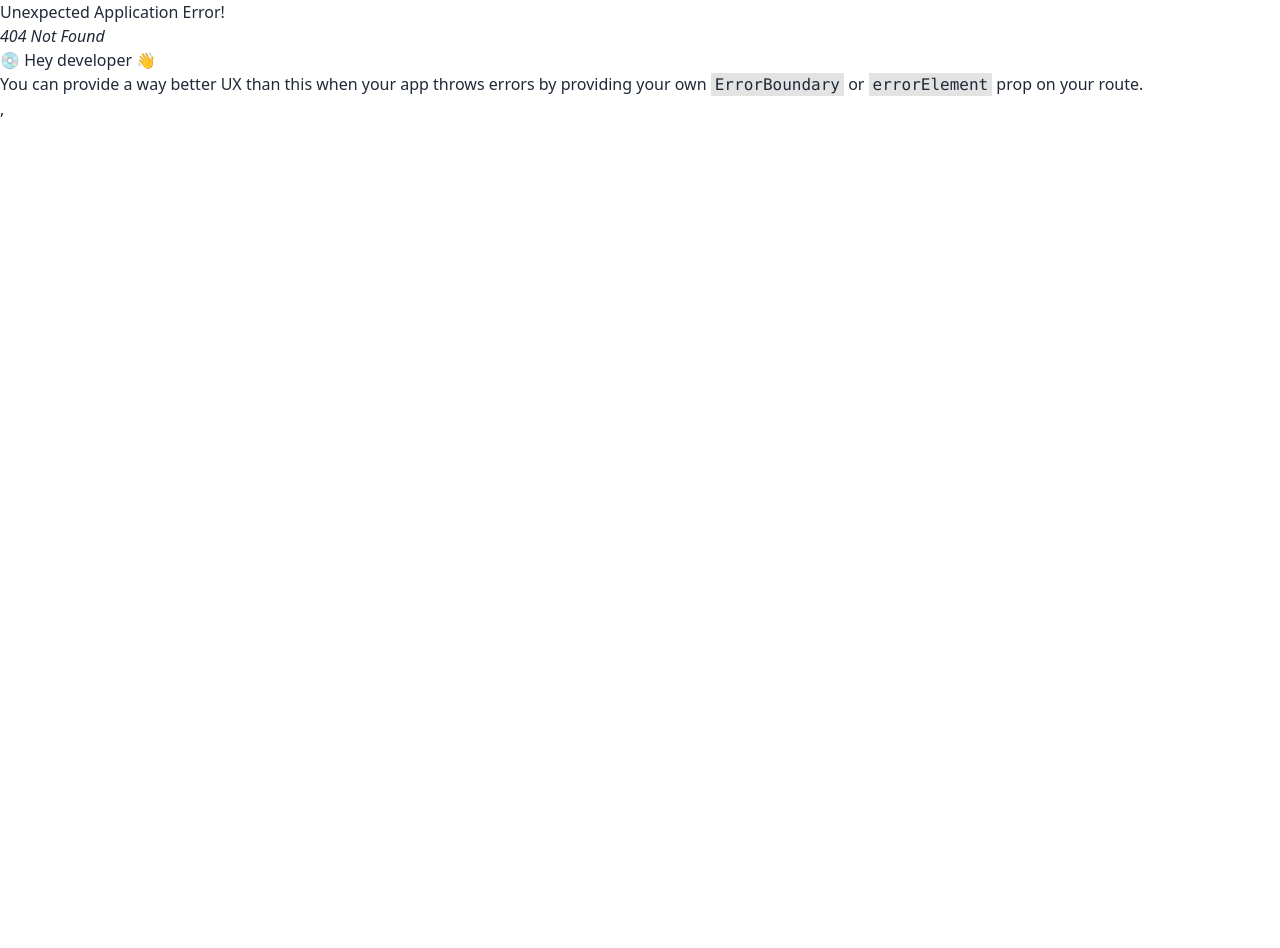
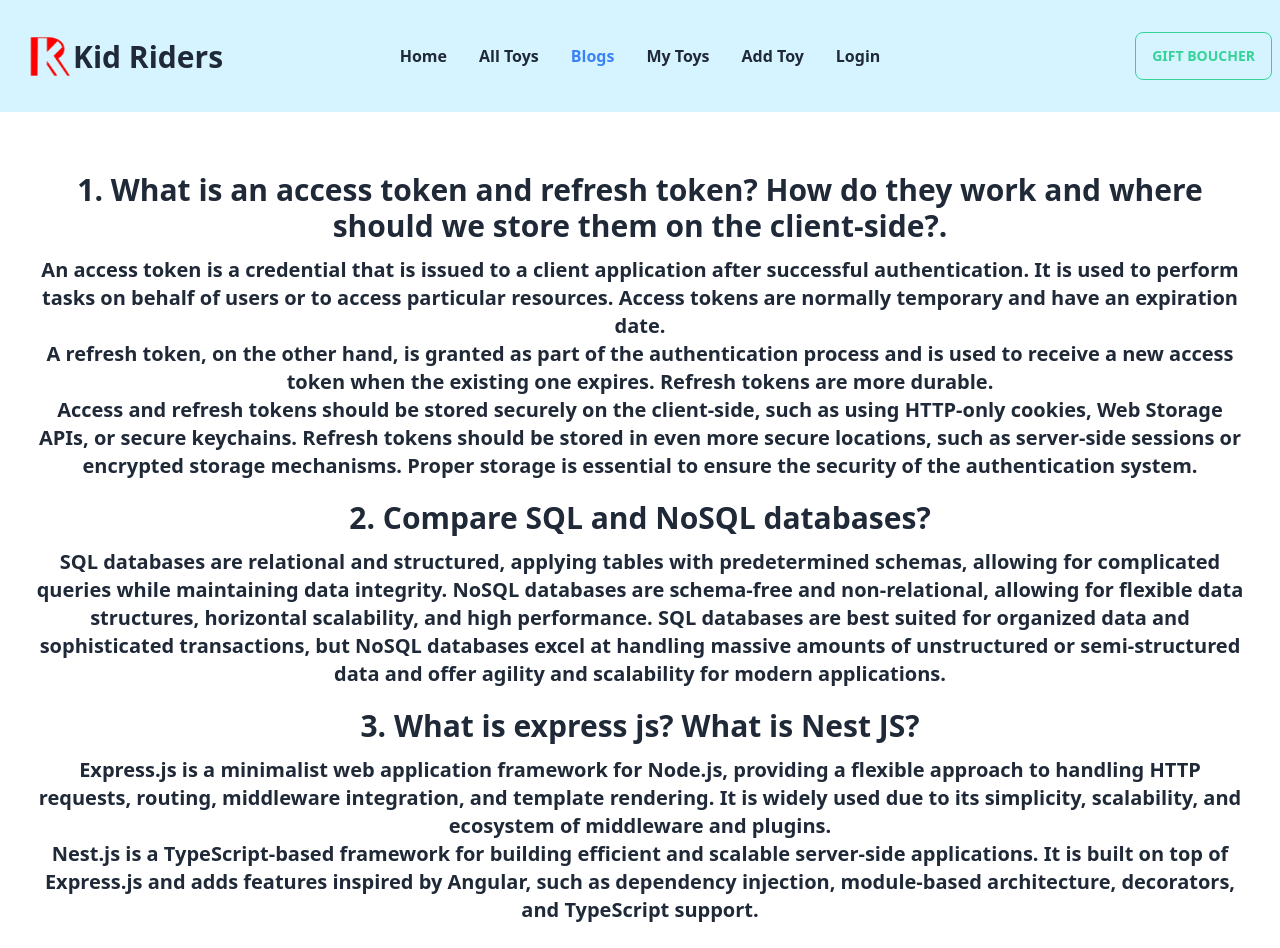
Before and after one commit to Rafatulislam60/kids-rider-client, a React (Vite) app: page /blogs in a window 1280 px wide. Before the commit this address had no page. Shown: the top 948 px of the page. Before the commit the page ends 800 px from the top, so only its background shows below. Built offline with nearby package versions, Linux system fonts and the light colour scheme.

Commit message:
blogs section add

```diff
--- a/src/Routes/Routes.jsx
+++ b/src/Routes/Routes.jsx
@@ -1,19 +1,25 @@
 import { createBrowserRouter } from "react-router-dom";
 import Main from "../Layout/Main";
+import Blogs from "../pages/Blogs/Blogs";
+import Error from "../pages/Error/Error";
 import Home from "../pages/Home/Home/Home";
 
 const router = createBrowserRouter([
   {
     path: "/",
     element: <Main></Main>,
+    errorElement: <Error></Error>,
     children: [
       {
-            path: '/',
-            element: <Home></Home>
+        path: "/",
+        element: <Home></Home>,
+      },
+      {
+        path: 'blogs',
+        element: <Blogs></Blogs>
       }
-      ]
+    ],
   },
 ]);
 
-
 export default router;
--- /dev/null
+++ b/src/pages/Blogs/Blogs.jsx
@@ -0,0 +1,65 @@
+const Blogs = () => {
+  return (
+    <div className="text-center my-10 w-full md:px-20 lg:px-8 sm:max-w-xl md:max-w-full lg:max-w-screen-xl mx-auto px-4 py-5">
+      <h2 className="text-3xl font-semibold mb-3">
+        1. What is an access token and refresh token? How do they work and where
+        should we store them on the client-side?.
+      </h2>
+      <h4 className="text-xl font-semibold mb-5">
+        An access token is a credential that is issued to a client application
+        after successful authentication. It is used to perform tasks on behalf
+        of users or to access particular resources. Access tokens are normally
+        temporary and have an expiration date. <br />A refresh token, on the
+        other hand, is granted as part of the authentication process and is used
+        to receive a new access token when the existing one expires. Refresh
+        tokens are more durable. <br /> Access and refresh tokens should be
+        stored securely on the client-side, such as using HTTP-only cookies, Web
+        Storage APIs, or secure keychains. Refresh tokens should be stored in
+        even more secure locations, such as server-side sessions or encrypted
+        storage mechanisms. Proper storage is essential to ensure the security
+        of the authentication system.
+      </h4>
+      <h2 className="text-3xl font-semibold mb-3">
+        2. Compare SQL and NoSQL databases?
+      </h2>
+      <h4 className="text-xl font-semibold mb-5">
+        SQL databases are relational and structured, applying tables with
+        predetermined schemas, allowing for complicated queries while
+        maintaining data integrity. NoSQL databases are schema-free and
+        non-relational, allowing for flexible data structures, horizontal
+        scalability, and high performance. SQL databases are best suited for
+        organized data and sophisticated transactions, but NoSQL databases excel
+        at handling massive amounts of unstructured or semi-structured data and
+        offer agility and scalability for modern applications.
+      </h4>
+      <h2 className="text-3xl font-semibold mb-3">
+        3. What is express js? What is Nest JS?
+      </h2>
+      <h4 className="text-xl font-semibold mb-5">
+        Express.js is a minimalist web application framework for Node.js,
+        providing a flexible approach to handling HTTP requests, routing,
+        middleware integration, and template rendering. It is widely used due to
+        its simplicity, scalability, and ecosystem of middleware and plugins.{" "}
+        <br /> Nest.js is a TypeScript-based framework for building efficient
+        and scalable server-side applications. It is built on top of Express.js
+        and adds features inspired by Angular, such as dependency injection,
+        module-based architecture, decorators, and TypeScript support.
+      </h4>
+      <h2 className="text-3xl font-semibold mb-3">
+        4. What is MongoDB aggregate and how does it work?
+      </h2>
+      <h4 className="text-xl font-semibold mb-5">
+        MongoDB's aggregate method is a powerful data aggregation and processing
+        method. It enables the execution of complicated data transformations and
+        collection computations. Aggregation pipelines are made up of several
+        stages that process and transform data. Each stage does distinct tasks
+        such as filtering, grouping, sorting, and applying mathematical
+        functions. The output of one stage becomes the input for the next,
+        allowing the development of sophisticated data processing pipelines that
+        provide advanced analytics and reporting capabilities in MongoDB.
+      </h4>
+    </div>
+  );
+};
+
+export default Blogs;
--- /dev/null
+++ b/src/pages/Error/Error.jsx
@@ -0,0 +1,25 @@
+import { Link, useRouteError } from "react-router-dom";
+
+const Error = () => {
+  const { error, status } = useRouteError();
+  return (
+    <section className="flex items-center h-screen p-16 bg-gray-100 text-gray-900">
+      <div className="container flex flex-col items-center justify-center px-5 mx-auto my-8">
+        <div className="max-w-md text-center">
+          <h2 className="mb-8 font-extrabold text-9xl text-[#34bcee]">
+            <span className="sr-only">Error</span>
+            {status || 404}
+          </h2>
+          <p className="text-2xl font-semibold md:text-3xl text-black mb-8">
+            {error?.message}
+          </p>
+          <Link to="/" className="btn">
+            Back to homepage
+          </Link>
+        </div>
+      </div>
+    </section>
+  );
+};
+
+export default Error;
--- a/src/pages/Home/Banner/Banner.jsx
+++ b/src/pages/Home/Banner/Banner.jsx
@@ -16,7 +16,7 @@ const Banner = () => {
         <Link to="/allToys">
           <button
             type="button"
-            className="btn border-none rounded-xl bg-gradient-to-r from-blue-700 to-blue-500"
+            className="btn border-none rounded-xl bg-gradient-to-r from-[#1abc9c] to-[#16a085]"
           >
             Shop Now
           </button>
--- a/src/pages/Shared/Navbar/Navbar.jsx
+++ b/src/pages/Shared/Navbar/Navbar.jsx
@@ -1,26 +1,26 @@
-import { Link } from "react-router-dom";
+import { Link, NavLink } from "react-router-dom";
 import img from "../../../assets/23214909_1164.png";
 
 const Navbar = () => {
   const navItems = (
     <>
       <li className="font-semibold">
-        <Link to='/' className={({ isActive }) => isActive ? "text-blue-600" : "default"}>Home</Link>
+        <NavLink to='/' className={({ isActive }) => isActive ? "text-blue-500" : "default"}>Home</NavLink>
       </li>
       <li className="font-semibold">
-        <Link to='/allToys' className={({ isActive }) => isActive ? "text-blue-600" : "default"}>All Toys</Link>
+        <NavLink to='/allToys' className={({ isActive }) => isActive ? "text-blue-500" : "default"}>All Toys</NavLink>
       </li>
       <li className="font-semibold">
-        <Link to='/blog' className={({ isActive }) => isActive ? "text-blue-600" : "default"}>Blogs</Link>
+        <NavLink to='/blogs' className={({ isActive }) => isActive ? "text-blue-500" : "default"}>Blogs</NavLink>
       </li>
       <li className="font-semibold">
-        <Link to='/myToys' className={({ isActive }) => isActive ? "text-blue-600" : "default"}>My Toys</Link>
+        <NavLink to='/myToys' className={({ isActive }) => isActive ? "text-blue-500" : "default"}>My Toys</NavLink>
       </li>
       <li className="font-semibold">
-        <Link to='/addToy' className={({ isActive }) => isActive ? "text-blue-600" : "default"}>Add Toy</Link>
+        <NavLink to='/addToy' className={({ isActive }) => isActive ? "text-blue-500" : "default"}>Add Toy</NavLink>
       </li>
       <li className="font-semibold">
-        <Link to='/login' className={({ isActive }) => isActive ? "text-blue-600" : "default"}>Login</Link>
+        <NavLink to='/login' className={({ isActive }) => isActive ? "text-blue-500" : "default"}>Login</NavLink>
       </li>
     </>
   );
@@ -62,7 +62,7 @@ const Navbar = () => {
         </ul>
       </div>
       <div className="navbar-end">
-        <button className="btn btn-outline btn-warning">Gift Boucher</button>
+        <button className="btn btn-outline btn-success">Gift Boucher</button>
       </div>
     </div>
   );
```
Lines whose indentation alone changed are shown as unchanged.
